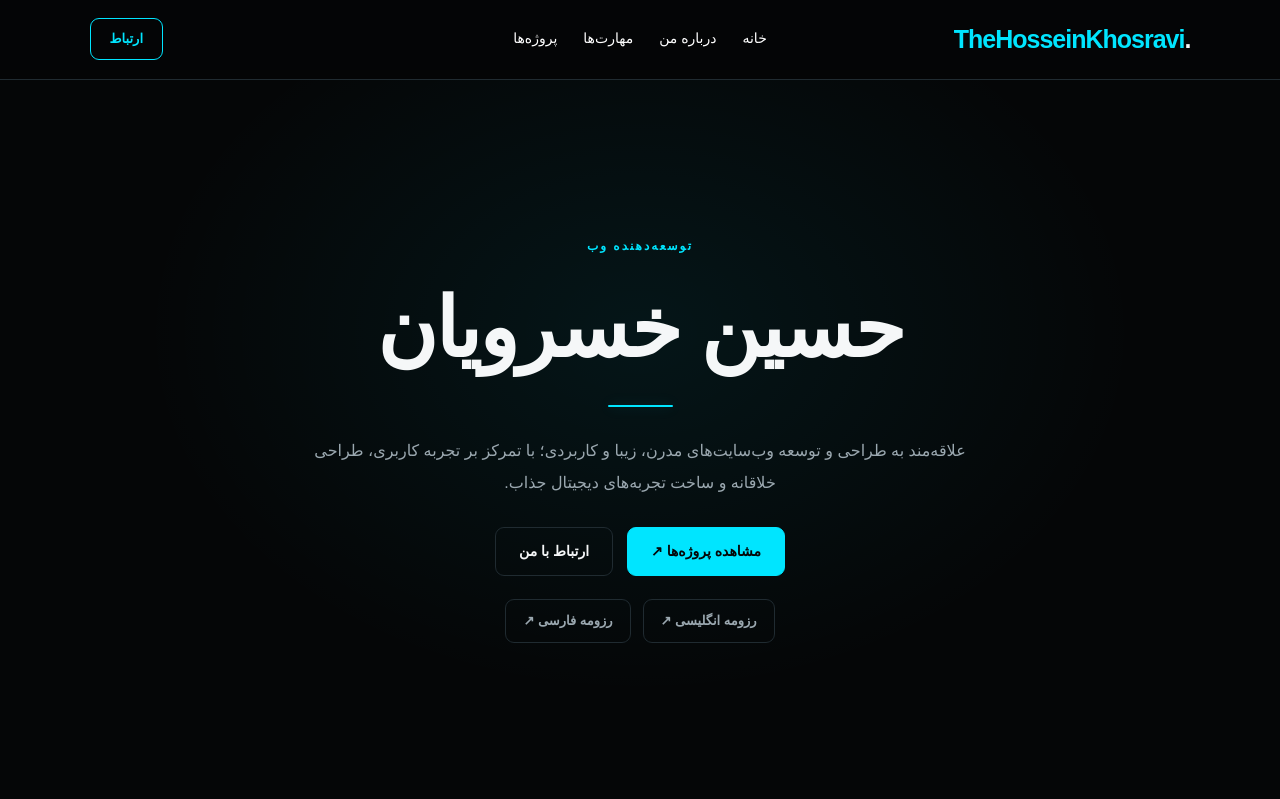
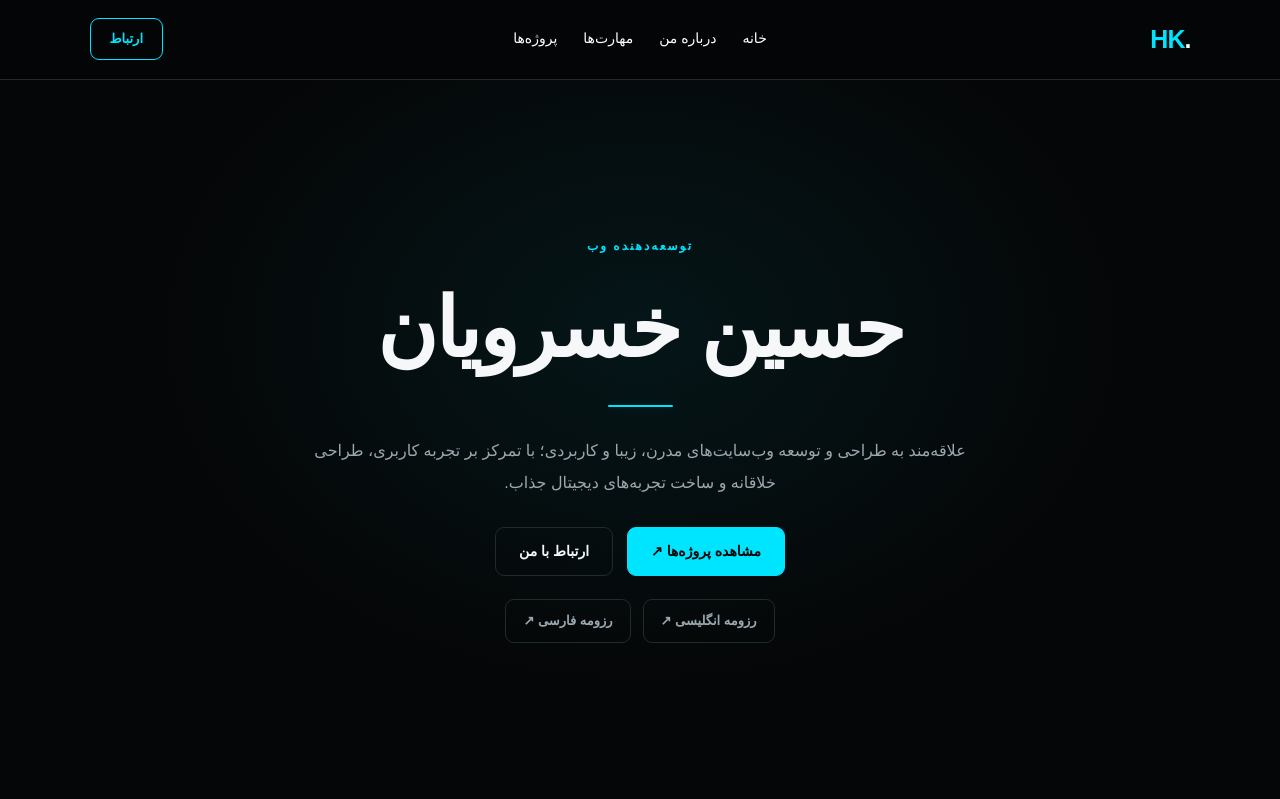
Before and after one commit to Luffysun09/Real-Web-Project, a Django app: page / in a window 1280 px wide. Shown: the top 799 px of the page. Run offline with Django 5.2, Linux system fonts and the light colour scheme.

Commit message:
Update index.html

```diff
--- a/mywebsite/templates/index.html
+++ b/mywebsite/templates/index.html
@@ -100,7 +100,7 @@
                     class="logo"
                     aria-label="Hossein Khosravian - Home"
                 >
-                    TheHosseinKhosravi<span>.</span>
+                    HK<span>.</span>
                 </a>
 
                 <div class="nav-links">
@@ -499,7 +499,7 @@
                 class="logo"
                 aria-label="Back to home"
             >
-                THEHOSSEINKHOSRAVI<span>.</span>
+                HK<span>.</span>
             </a>
 
             <p>
```
